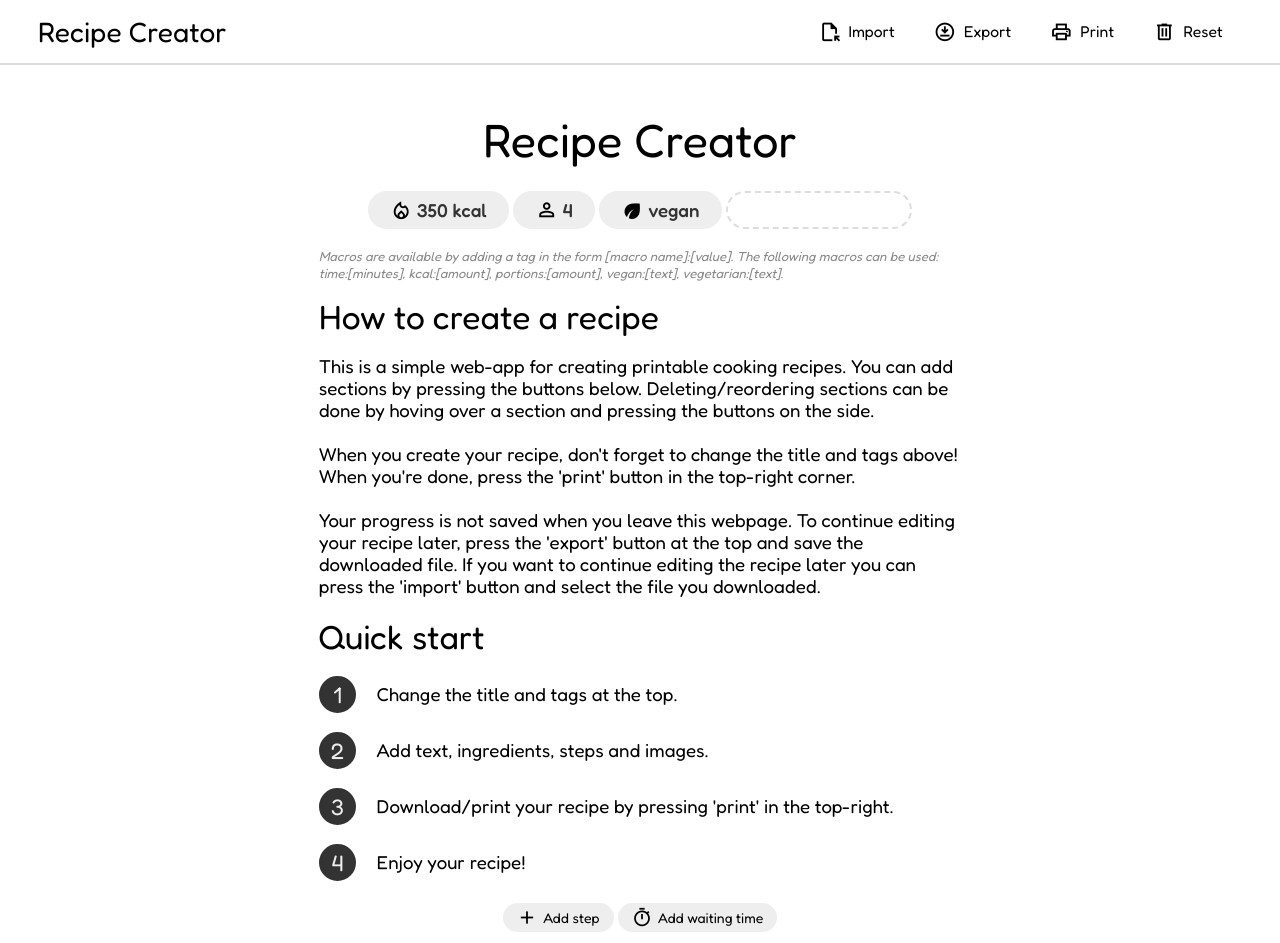
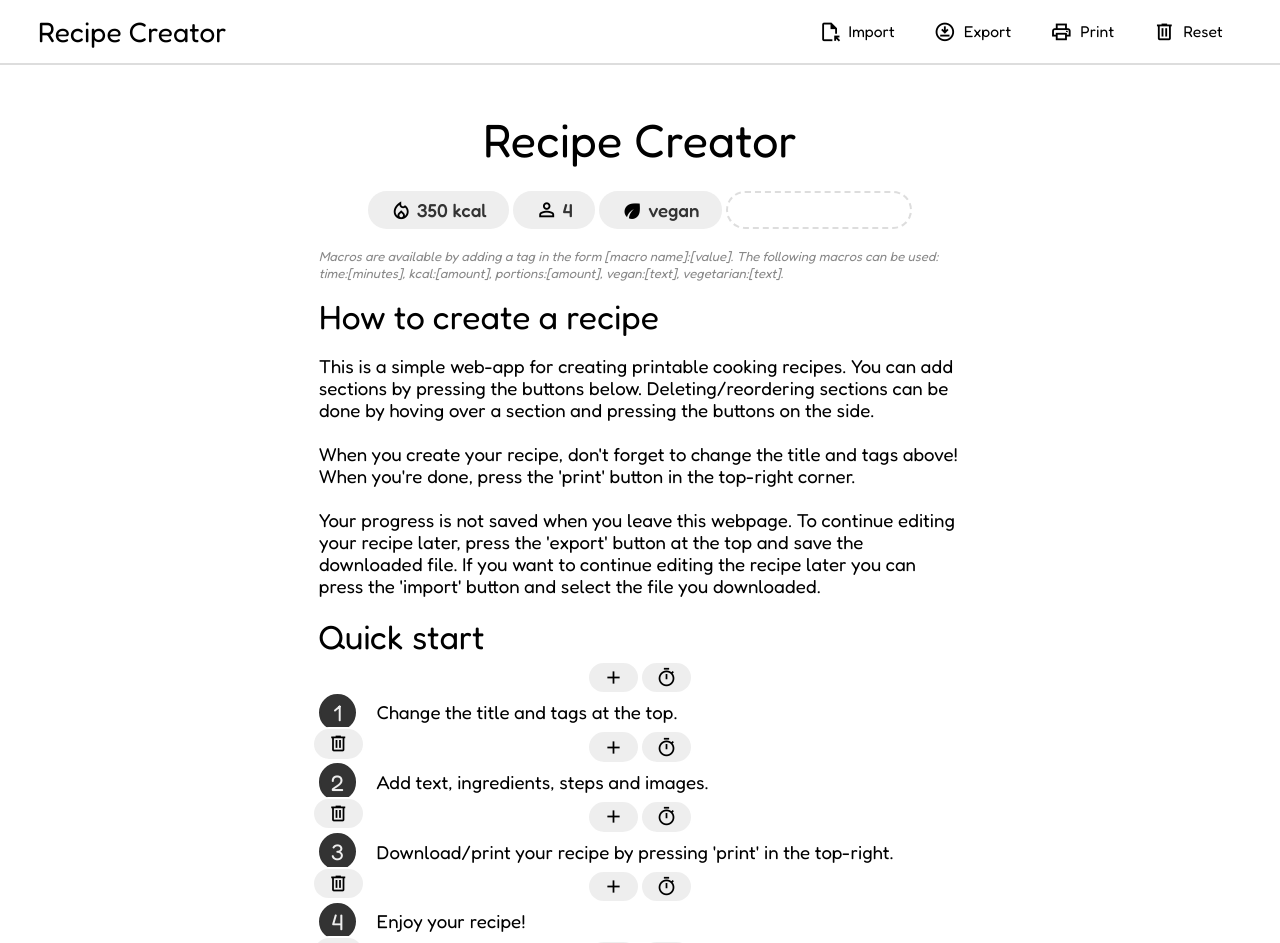
Before and after one commit to dirckvdende/recipe-creator, a Nuxt app: page / in a window 1280 px wide. Shown: the top 943 px of the page. Built offline with nearby package versions, Linux system fonts and the light colour scheme.

Commit message:
Updated steps section interface

```diff
--- a/app/components/section/sections/StepsSection.vue
+++ b/app/components/section/sections/StepsSection.vue
@@ -3,10 +3,16 @@
     import { type StepsSection, type RecipeStep } from '~/recipe';
     import Editable from '../../Editable.vue';
     import ButtonRow from '~/components/ButtonRow.vue';
+    import NormalStep from './steps/NormalStep.vue';
+    import WaitStep from './steps/WaitStep.vue';
     const { section } = defineProps<{
         section: StepsSection,
     }>()
 
+    /**
+     * Place a default normal step in the list of steps
+     * @param before The step before which to place the new step
+     */
     function addNormalStep(before?: RecipeStep) {
         const step: RecipeStep = {
             type: "normal",
@@ -19,6 +25,10 @@
             section.steps.splice(index, 0, step)
     }
 
+    /**
+     * Place a default wait step in the list of steps
+     * @param before The step before which to place the new step
+     */
     function addWaitStep(before?: RecipeStep) {
         const step: RecipeStep = {
             type: "wait",
@@ -31,170 +41,94 @@
             section.steps.splice(index, 0, step)
     }
 
+    /**
+     * Remove a step from the list of steps
+     * @param step The step to remove
+     */
     function deleteStep(step: RecipeStep) {
         section.steps = section.steps.filter((value) => value != step)
     }
+
+    // List of buttons to display before and after each step
+    const addButtons = (before?: RecipeStep) => [{
+        icon: "add",
+        action: () => addNormalStep(before),
+    }, {
+        icon: "timer",
+        action: () => addWaitStep(before),
+    }]
 </script>
 
 <template>
     <Editable tag="h2" :obj="section" name="title" class="section-title"
     replace-empty="Section title" />
     <ol :class="$style.steps">
-        <template v-for="step in section.steps">
-            <li :class="$style.step" v-if="step.type == 'normal'">
-                <span :class="$style.number"><span></span></span>
-                <Editable tag="span" :class="$style['step-content']" :obj="step"
-                name="content" />
-                <ButtonRow :class="$style['step-buttons']" :buttons='[{
-                    icon: "add",
-                    action: () => addNormalStep(step),
-                }, {
-                    icon: "timer",
-                    action: () => addWaitStep(step),
-                }, {
+        <template v-for="(step, index) in section.steps">
+            <!-- Row of buttons to add new steps -->
+            <ButtonRow
+                :class="$style['step-buttons']"
+                :buttons="addButtons(step)"
+                :notab="true" />
+            <li :class='$style.step'>
+                <NormalStep :step="step" v-if="step.type == 'normal'" />
+                <WaitStep :step="step" v-if="step.type == 'wait'" />
+                <!-- Delete button -->
+                <ButtonRow :class="$style['delete-button']" :buttons='[{
                     icon: "delete",
                     action: () => deleteStep(step),
-                }]' :notab="true" />
+                }]' :notab="true" :style='{
+                    "top": step.type == "normal" ? "2.3em" : "0",
+                }' />
             </li>
-            <li :class="[$style.step, $style['wait-step']]" v-if="step.type ==
-            'wait'">
-                <div :class="$style.icon">
-                    <span class="material-symbols-outlined">timer</span>
-                </div>
-                <Editable tag="span" :class="$style['step-content']" :obj="step"
-                name="content" />
-                <ButtonRow :class="$style['step-buttons']" :buttons='[{
-                    icon: "add",
-                    action: () => addNormalStep(step),
-                }, {
-                    icon: "timer",
-                    action: () => addWaitStep(step),
-                }, {
-                    icon: "delete",
-                    action: () => deleteStep(step),
-                }]' :notab="true" />
-            </li>
+            <!-- Display final row of  action buttons to add to the end -->
+            <ButtonRow
+                :class="$style['step-buttons']"
+                :buttons="addButtons(step)"
+                :notab="true"
+                v-if="index == section.steps.length - 1" />
         </template>
     </ol>
-    <ButtonRow :class="$style['bottom-buttons']" :buttons='[{
-        icon: "add",
-        text: "Add step",
-        action: addNormalStep,
-    }, {
-        icon: "timer",
-        text: "Add waiting time",
-        action: addWaitStep,
-    }]' />
 </template>
 
 <style lang="scss" module>
-    $step-border: #333;
-    $step-background: #333;
-    $step-color: #eee;
     .steps {
         padding: 0;
         list-style: none;
         counter-reset: item;
-        margin-bottom: 0;
+        margin: 0;
         position: relative;
+        display: flex;
+        flex-direction: column;
 
         .step {
             width: 100%;
             display: flex;
             flex-direction: row;
-            margin-bottom: 1em;
-            counter-increment: item;
+            margin: .5em 0;
+            counter-increment: none;
             position: relative;
             align-items: flex-start;
             break-inside: avoid;
 
-            .number {
-                flex-shrink: 0;
-                flex-grow: 0;
-                width: 2em;
-                height: 2em;
-                border-radius: 50%;
-                box-sizing: border-box;
-                border: .12em solid $step-border;
-                display: flex;
-                justify-content: center;
-                align-items: center;
-                user-select: none;
-                margin-right: 1.1em;
-                background-color: $step-background;
-
-                & > span {
-                    font-size: 1.2em;
-                    color: $step-color;
-
-                    &::before { content: counter(item, decimal); }
-                }
-            }
-
-            .step-content {
-                display: block;
-                flex-shrink: 1;
-                width: 100%;
+            .delete-button {
+                position: absolute;
+                left: -.5em;
                 margin: 0;
-                margin-top: .4em;
-            }
-
-            .step-buttons {
-                position: absolute;
-                right: 1em;
-                top: -2em;
                 width: auto;
-                margin: 0;
                 z-index: 2;
-
-                li {
-                    padding: 0;
-                }
-            }
-
-            .step-buttons:not(.step:hover .step-buttons):not(.step-content:focus +
-            .step-buttons) {
-                opacity: 0;
             }
         }
 
-        .wait-step {
-            display: flex;
-            flex-direction: row;
-            align-items: center;
-            counter-increment: none;
-
-            .icon {
-                flex-shrink: 0;
-                flex-grow: 0;
-                margin-left: 2.5em;
-                width: 2em;
-                height: 2em;
-                display: flex;
-                justify-content: center;
-                align-items: center;
-                border-radius: 1em;
-                background-color: #eee;
-                user-select: none;
-
-                & > span {
-                    font-size: 1.3em;
-                    color: #555;
-                }
-            }
-
-            .step-content {
-                flex-shrink: 1;
-                width: 100%;
-                margin: 0;
-                margin-left: 1em;
-                color: #555;
-            }
-        }
     }
 
-    .bottom-buttons {
-        margin: 0;
+    .step-buttons {
+        width: fit-content;
+        box-sizing: border-box;
+        left: 50%;
+        justify-content: left;
+        position: relative;
+        margin: -.8em 0;
+        z-index: 2;
+        translate: -50% 0em;
     }
-
 </style>
--- /dev/null
+++ b/app/components/section/sections/steps/NormalStep.vue
@@ -0,0 +1,61 @@
+
+<script lang="ts" setup>
+    import { type NormalRecipeStep } from '~/recipe';
+    const { step } = defineProps<{
+        step: NormalRecipeStep,
+    }>()
+</script>
+
+<template>
+    <div :class="$style['normal-step']">
+        <span :class="$style.number"><span></span></span>
+        <Editable tag="span" :class="$style['content']" :obj="step"
+        name="content" />
+    </div>
+</template>
+
+<style lang="scss" module>
+    $step-border: #333;
+    $step-background: #333;
+    $step-color: #eee;
+
+    .normal-step {
+        width: 100%;
+        display: flex;
+        flex-direction: row;
+        counter-increment: item;
+        position: relative;
+        align-items: flex-start;
+
+        .number {
+            flex-shrink: 0;
+            flex-grow: 0;
+            width: 2em;
+            height: 2em;
+            border-radius: 50%;
+            box-sizing: border-box;
+            border: .12em solid $step-border;
+            display: flex;
+            justify-content: center;
+            align-items: center;
+            user-select: none;
+            margin-right: 1.1em;
+            background-color: $step-background;
+
+            & > span {
+                font-size: 1.2em;
+                color: $step-color;
+
+                &::before { content: counter(item, decimal); }
+            }
+        }
+
+        .content {
+            display: block;
+            flex-shrink: 1;
+            width: 100%;
+            margin: 0;
+            margin-top: .4em;
+        }
+    }
+</style>
--- /dev/null
+++ b/app/components/section/sections/steps/WaitStep.vue
@@ -0,0 +1,54 @@
+
+<script lang="ts" setup>
+    import { type WaitRecipeStep } from '~/recipe';
+    const { step } = defineProps<{
+        step: WaitRecipeStep,
+    }>()
+</script>
+
+<template>
+    <div :class="$style['wait-step']">
+        <div :class="$style.icon">
+            <span class="material-symbols-outlined">timer</span>
+        </div>
+        <Editable tag="span" :class="$style['content']" :obj="step"
+        name="content" />
+    </div>
+</template>
+
+<style lang="scss" module>
+    .wait-step {
+        width: 100%;
+        display: flex;
+        flex-direction: row;
+        align-items: center;
+        counter-increment: none;
+
+        .icon {
+            flex-shrink: 0;
+            flex-grow: 0;
+            margin-left: 2.5em;
+            width: 2em;
+            height: 2em;
+            display: flex;
+            justify-content: center;
+            align-items: center;
+            border-radius: 1em;
+            background-color: #eee;
+            user-select: none;
+
+            & > span {
+                font-size: 1.3em;
+                color: #555;
+            }
+        }
+
+        .content {
+            flex-shrink: 1;
+            width: 100%;
+            margin: 0;
+            margin-left: 1em;
+            color: #555;
+        }
+    }
+</style>
--- a/app/recipe.ts
+++ b/app/recipe.ts
@@ -48,12 +48,27 @@ export type TagsSection = {
 }
 
 /**
+ * A normal step in a list of steps
+ */
+export type NormalRecipeStep = {
+    type: "normal",
+    content: string,
+}
+
+/**
+ * A wait step in a list of steps
+ */
+export type WaitRecipeStep = {
+    type: "wait",
+    content: string,
+}
+
+/**
  * A single step in a list of steps
  */
-export type RecipeStep = {
-    type: "normal" | "wait",
-    content: string,
-}
+export type RecipeStep =
+    | NormalRecipeStep
+    | WaitRecipeStep
 
 /**
  * Recipe section with a list of steps
@@ -67,8 +82,12 @@ export type StepsSection = {
 /**
  * Generic type of any recipe section
  */
-export type RecipeSection = (TextSection | ImageSection | IngredientsSection |
-TagsSection | StepsSection)
+export type RecipeSection =
+    | TextSection
+    | ImageSection
+    | IngredientsSection
+    | TagsSection
+    | StepsSection
 
 /**
  * Type of a recipe
```
